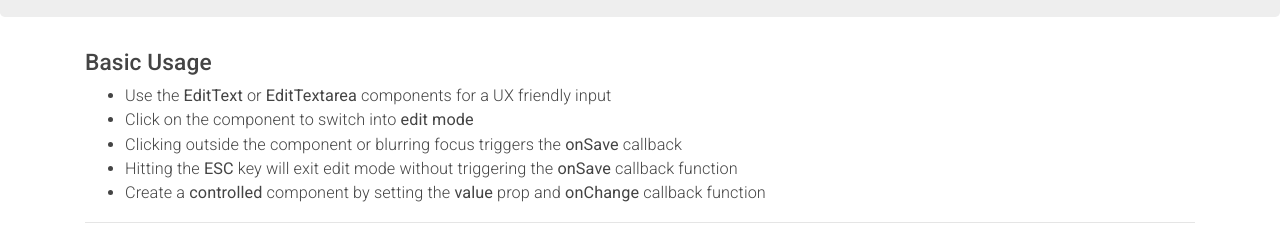
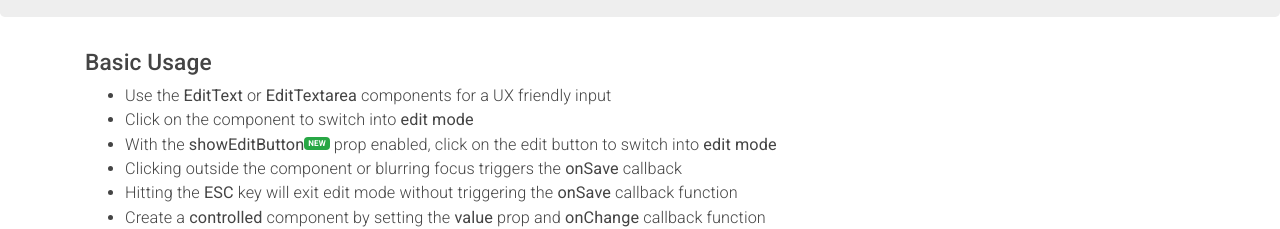
Before and after one commit to bymi15/react-edit-text, a React (Create React App) app in the folder example/: page / in a window 1280 px wide. Shown: the part 1000-1229 px from the top of the page. Built offline with nearby package versions, Linux system fonts and the light colour scheme.

Commit message:
refactor: re-write class-based component using react hooks and functional component

```diff
--- a/example/src/App.js
+++ b/example/src/App.js
@@ -30,6 +30,11 @@ const App = () => {
           </li>
           <li className='lead'>
             Click on the component to switch into <b>edit mode</b>
+          </li>
+          <li className='lead'>
+            With the <b>showEditButton</b>
+            <sup className='new-badge'>NEW</sup> prop enabled, click on the edit
+            button to switch into <b>edit mode</b>
           </li>
           <li className='lead'>
             Clicking outside the component or blurring focus triggers the{' '}
--- a/example/src/index.css
+++ b/example/src/index.css
@@ -26,3 +26,20 @@ input[type='number']:focus,
   box-shadow: none !important;
   border: 1px solid #2196f3 !important;
 }
+
+.new-badge {
+  display: inline-block;
+  padding: 0.35em 0.5em;
+  font-size: 8px;
+  font-weight: 700;
+  line-height: 1;
+  text-align: center;
+  white-space: nowrap;
+  vertical-align: baseline;
+  border-radius: 0.25rem;
+  transition: color 0.15s ease-in-out, background-color 0.15s ease-in-out,
+    border-color 0.15s ease-in-out, box-shadow 0.15s ease-in-out;
+  color: #fff;
+  background-color: #28a745;
+  margin-left: 0;
+}
```
Also changed, not shown: 1 other file (tests, documents, lock files or other folders).
